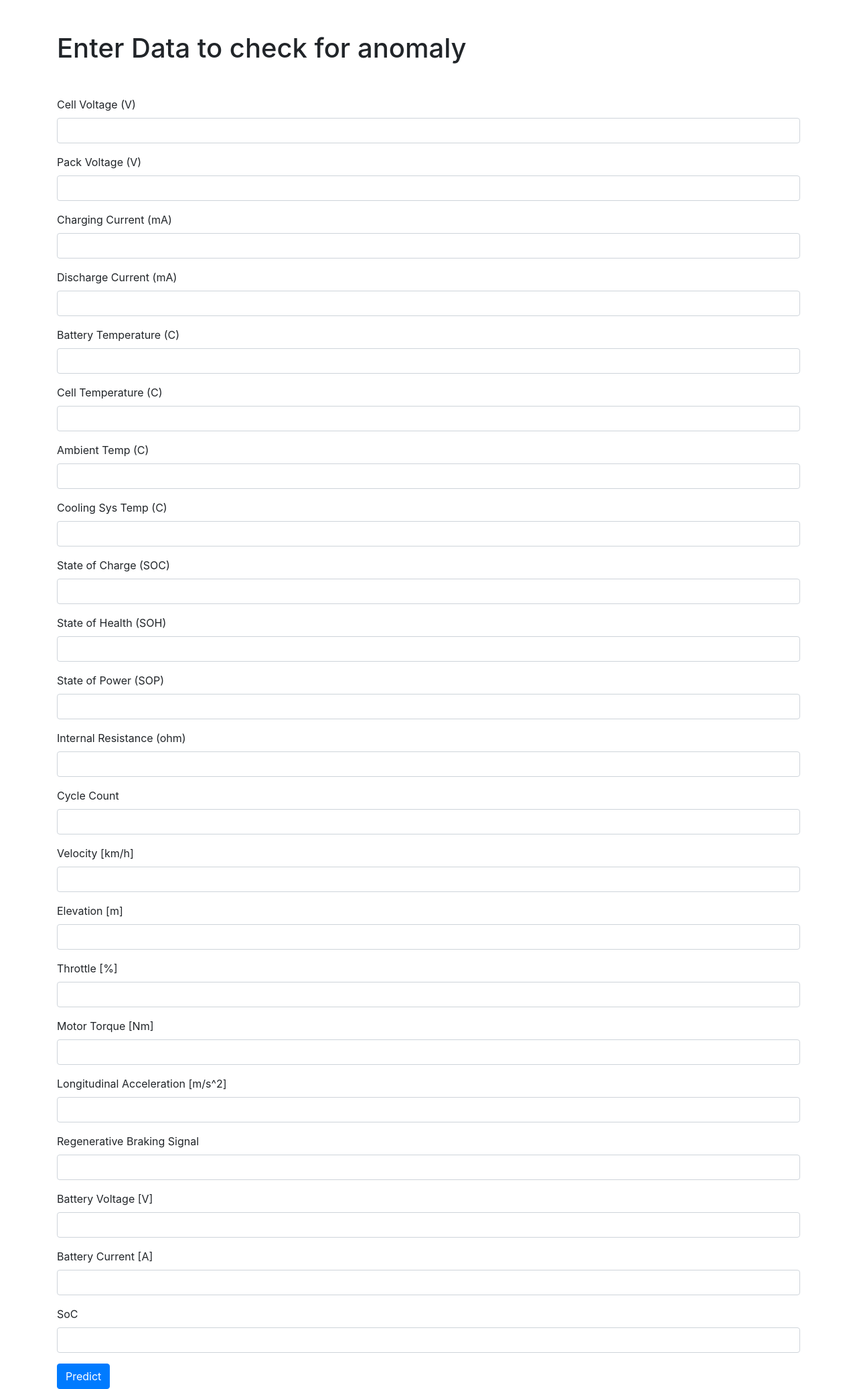
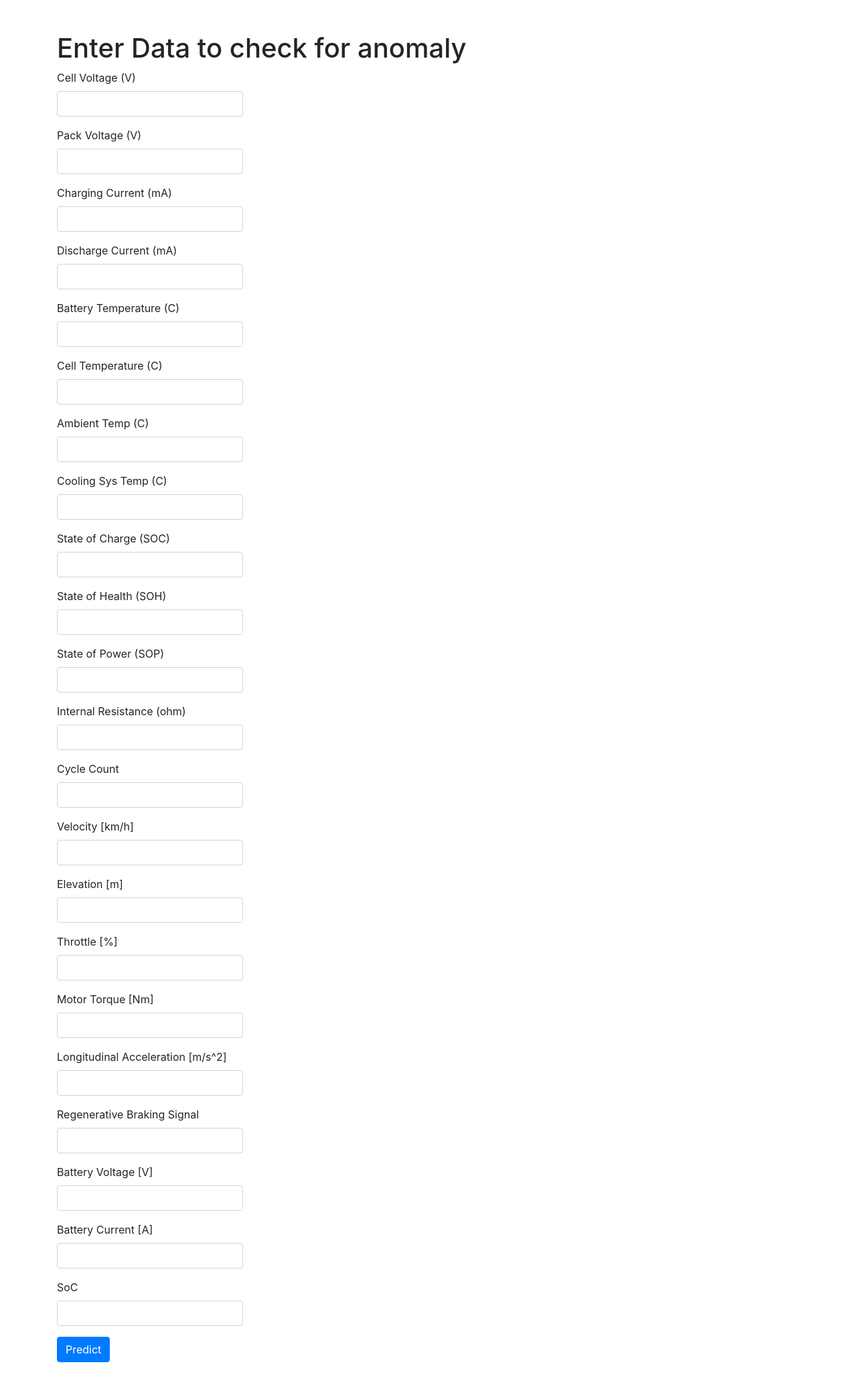
Before and after one commit to akash-bluebinaries/bms-ad, a Flask app: page /predictdata in a window 1280 px wide. Shown: the whole page at 67% size. After the commit the page ends 2034 px from the top, so only its background shows below. Run offline with Flask 3, Linux system fonts and the light colour scheme; some libraries are stand-ins or nearby versions.

Commit message:
Final Commit

```diff
--- a/src/components/model_trainer.py
+++ b/src/components/model_trainer.py
@@ -86,8 +86,5 @@ class ModelTrainer:
             logging.info("*** Model Training Completed ***")
             return accuracy, print("Accuracy for best model is", accuracy*100,'%')
 
-
-
-
         except Exception as e:
             raise CustomException(e,sys)
--- a/templates/home.html
+++ b/templates/home.html
@@ -9,102 +9,108 @@
 <body>
     <div class="container">
         <h1 class="mt-5">Enter Data to check for anomaly</h1>
-        <h1 class="mt-5"> </h1>
-        <form method="POST" action="/predictdata">
+        <!-- <h1 class="mt-5"> </h1>
+        <h1 class="mt-5"> </h1> -->
+        {% if results is defined %}
+            <p class="m-5 ms-0">Based on your input; the parameter exhibit attributes of: <strong>{{ results }}</strong></p>
+            <!-- <h2>{{ results }}</h2> -->
+        {% endif %}
+
+        <form method="POST" action="/predictdata" class="justify-content-between">
             <div class="form-group">
                 <label for="CellVoltage">Cell Voltage (V)</label>
-                <input type="text" class="form-control" id="CellVoltage" name="CellVoltage(V)" required>
+                <input type="text" class="form-control w-25" id="CellVoltage" name="CellVoltage(V)" required>
             </div>
             <div class="form-group">
                 <label for="PackVoltage">Pack Voltage (V)</label>
-                <input type="text" class="form-control" id="PackVoltage" name="PackVoltage(V)" required>
+                <input type="text" class="form-control w-25" id="PackVoltage" name="PackVoltage(V)" required>
             </div>
             <div class="form-group">
                 <label for="ChargingCurrent">Charging Current (mA)</label>
-                <input type="text" class="form-control" id="ChargingCurrent" name="ChargingCurrent(mA)" required>
+                <input type="text" class="form-control w-25" id="ChargingCurrent" name="ChargingCurrent(mA)" required>
             </div>
             <div class="form-group">
                 <label for="DischargeCurrent">Discharge Current (mA)</label>
-                <input type="text" class="form-control" id="DischargeCurrent" name="DischargeCurrent(mA)" required>
+                <input type="text" class="form-control w-25" id="DischargeCurrent" name="DischargeCurrent(mA)" required>
             </div>
             <div class="form-group">
                 <label for="BatteryTemperature">Battery Temperature (C)</label>
-                <input type="text" class="form-control" id="BatteryTemperature" name="BatteryTemperature(C)" required>
+                <input type="text" class="form-control w-25" id="BatteryTemperature" name="BatteryTemperature(C)" required>
             </div>
             <div class="form-group">
                 <label for="CellTemperature">Cell Temperature (C)</label>
-                <input type="text" class="form-control" id="CellTemperature" name="CellTemperature(C)" required>
+                <input type="text" class="form-control w-25" id="CellTemperature" name="CellTemperature(C)" required>
             </div>
             <div class="form-group">
                 <label for="AmbientTemp">Ambient Temp (C)</label>
-                <input type="text" class="form-control" id="AmbientTemp" name="AmbientTemp(C)" required>
+                <input type="text" class="form-control w-25" id="AmbientTemp" name="AmbientTemp(C)" required>
             </div>
             <div class="form-group">
                 <label for="coolingSysTemp">Cooling Sys Temp (C)</label>
-                <input type="text" class="form-control" id="coolingSysTemp" name="coolingSysTemp(C)" required>
+                <input type="text" class="form-control w-25" id="coolingSysTemp" name="coolingSysTemp(C)" required>
             </div>
             <div class="form-group">
                 <label for="stateOfCharge">State of Charge (SOC)</label>
-                <input type="text" class="form-control" id="stateOfCharge" name="stateOfCharge(SOC)" required>
+                <input type="text" class="form-control w-25" id="stateOfCharge" name="stateOfCharge(SOC)" required>
             </div>
             <div class="form-group">
                 <label for="stateOfHealth">State of Health (SOH)</label>
-                <input type="text" class="form-control" id="stateOfHealth" name="stateOfHealth(SOH)" required>
+                <input type="text" class="form-control w-25" id="stateOfHealth" name="stateOfHealth(SOH)" required>
             </div>
             <div class="form-group">
                 <label for="stateOfPower">State of Power (SOP)</label>
-                <input type="text" class="form-control" id="stateOfPower" name="stateOfPower(SOP)" required>
+                <input type="text" class="form-control w-25" id="stateOfPower" name="stateOfPower(SOP)" required>
             </div>
             <div class="form-group">
                 <label for="internalResistance">Internal Resistance (ohm)</label>
-                <input type="text" class="form-control" id="internalResistance" name="internalResistance(ohm)" required>
+                <input type="text" class="form-control w-25" id="internalResistance" name="internalResistance(ohm)" required>
             </div>
             <div class="form-group">
                 <label for="CycleCount">Cycle Count</label>
-                <input type="text" class="form-control" id="CycleCount" name="CycleCount" required>
+                <input type="text" class="form-control w-25" id="CycleCount" name="CycleCount" required>
             </div>
             <div class="form-group">
                 <label for="Velocity">Velocity [km/h]</label>
-                <input type="text" class="form-control" id="Velocity" name="Velocity [km/h]" required>
+                <input type="text" class="form-control w-25" id="Velocity" name="Velocity [km/h]" required>
             </div>
             <div class="form-group">
                 <label for="Elevation">Elevation [m]</label>
-                <input type="text" class="form-control" id="Elevation" name="Elevation [m]" required>
+                <input type="text" class="form-control w-25" id="Elevation" name="Elevation [m]" required>
             </div>
             <div class="form-group">
                 <label for="Throttle">Throttle [%]</label>
-                <input type="text" class="form-control" id="Throttle" name="Throttle [%]" required>
+                <input type="text" class="form-control w-25" id="Throttle" name="Throttle [%]" required>
             </div>
             <div class="form-group">
                 <label for="MotorTorque">Motor Torque [Nm]</label>
-                <input type="text" class="form-control" id="MotorTorque" name="Motor Torque [Nm]" required>
+                <input type="text" class="form-control w-25" id="MotorTorque" name="Motor Torque [Nm]" required>
             </div>
             <div class="form-group">
                 <label for="LongitudinalAcceleration">Longitudinal Acceleration [m/s^2]</label>
-                <input type="text" class="form-control" id="LongitudinalAcceleration" name="Longitudinal Acceleration [m/s^2]" required>
+                <input type="text" class="form-control w-25" id="LongitudinalAcceleration" name="Longitudinal Acceleration [m/s^2]" required>
             </div>
             <div class="form-group">
                 <label for="RegenerativeBrakingSignal">Regenerative Braking Signal</label>
-                <input type="text" class="form-control" id="RegenerativeBrakingSignal" name="Regenerative Braking Signal" required>
+                <input type="text" class="form-control w-25" id="RegenerativeBrakingSignal" name="Regenerative Braking Signal" required>
             </div>
             <div class="form-group">
                 <label for="BatteryVoltage">Battery Voltage [V]</label>
-                <input type="text" class="form-control" id="BatteryVoltage" name="Battery Voltage [V]" required>
+                <input type="text" class="form-control w-25" id="BatteryVoltage" name="Battery Voltage [V]" required>
             </div>
             <div class="form-group">
                 <label for="BatteryCurrent">Battery Current [A]</label>
-                <input type="text" class="form-control" id="BatteryCurrent" name="Battery Current [A]" required>
+                <input type="text" class="form-control w-25" id="BatteryCurrent" name="Battery Current [A]" required>
             </div>
             <div class="form-group">
                 <label for="SoC">SoC</label>
-                <input type="text" class="form-control" id="SoC" name="SoC" required>
+                <input type="text" class="form-control w-25" id="SoC" name="SoC" required>
             </div>
             <button type="submit" class="btn btn-primary">Predict</button>
         </form>
-        {% if results is defined %}
+        <!-- {% if results is defined %}
             <h2 class="mt-5">Based on your input; the parameter exhibit attributes of:</h2>
             <p>{{ results }}</p>
-        {% endif %}
+        {% endif %} -->
     </div>
 </body>
 </html>
```
